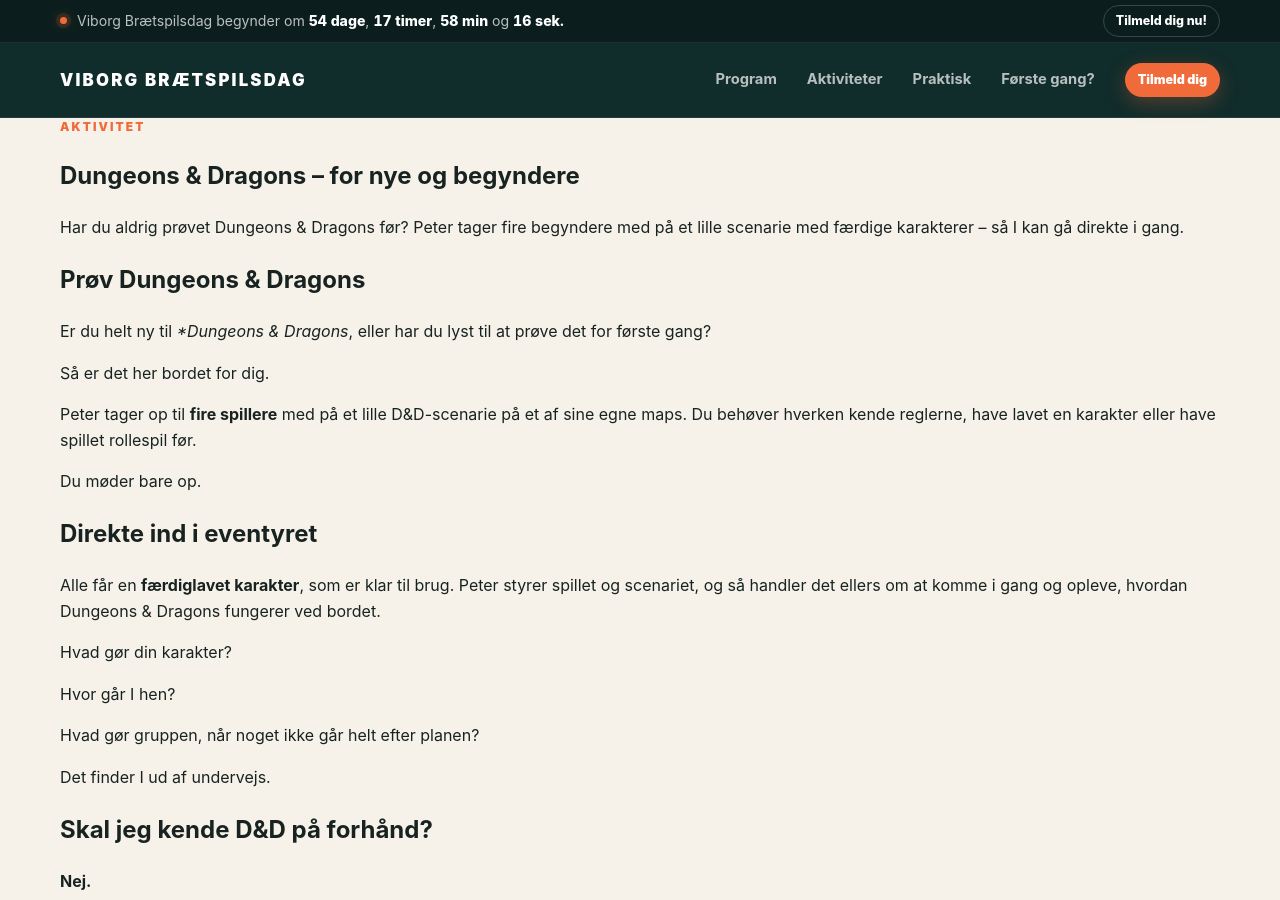
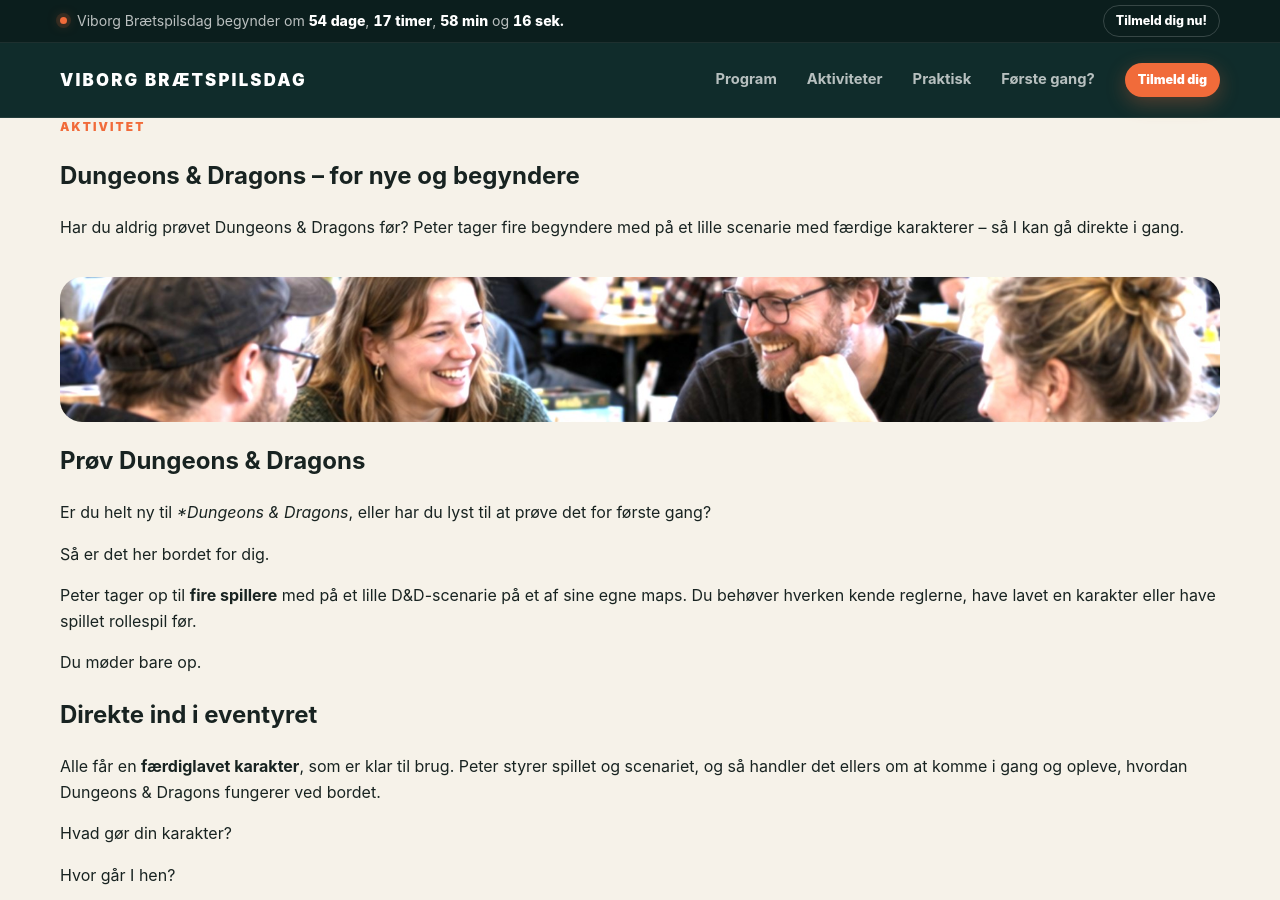
Before and after one commit to Andrejao/spilex, a Jekyll site: the page built from _posts/2026-09-20-rollespil-for-begyndere.md, in a window 1280 px wide and 900 px high. Built offline with Jekyll 4.4.1, drawn with Linux system fonts in a browser that asks for light colours.

Commit message:
Update 2026-09-20-rollespil-for-begyndere.md

```diff
--- a/_posts/2026-09-20-rollespil-for-begyndere.md
+++ b/_posts/2026-09-20-rollespil-for-begyndere.md
@@ -4,6 +4,7 @@
 date: 2026-09-20
 type: aktivitet
 permalink: /nyheder/dungeons-and-dragons/
+image: "/assets/images/stemning/stemning5.jpg"
 teaser: "Har du aldrig prøvet Dungeons & Dragons før? Peter tager fire begyndere med på et lille scenarie med færdige karakterer – så I kan gå direkte i gang."
 kategori: "Rollespil"
 vaert: "Peter"
```
